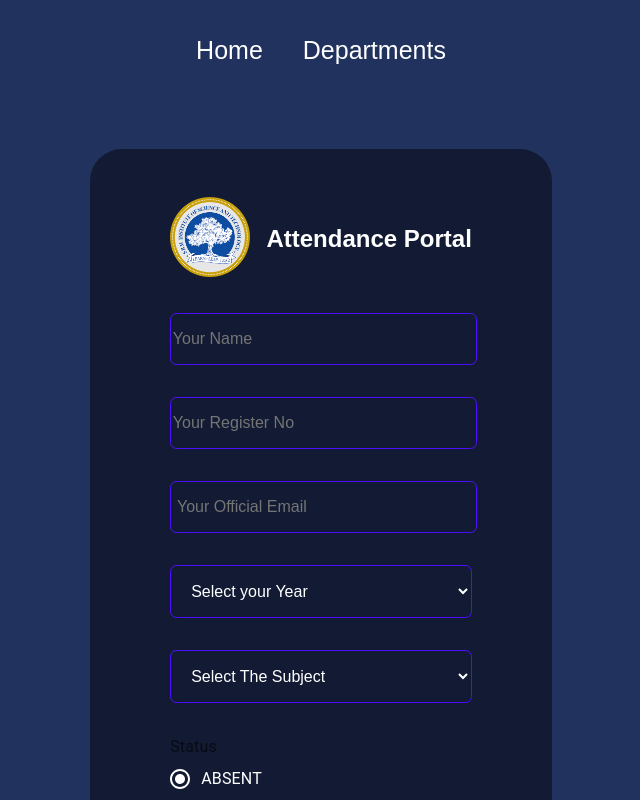
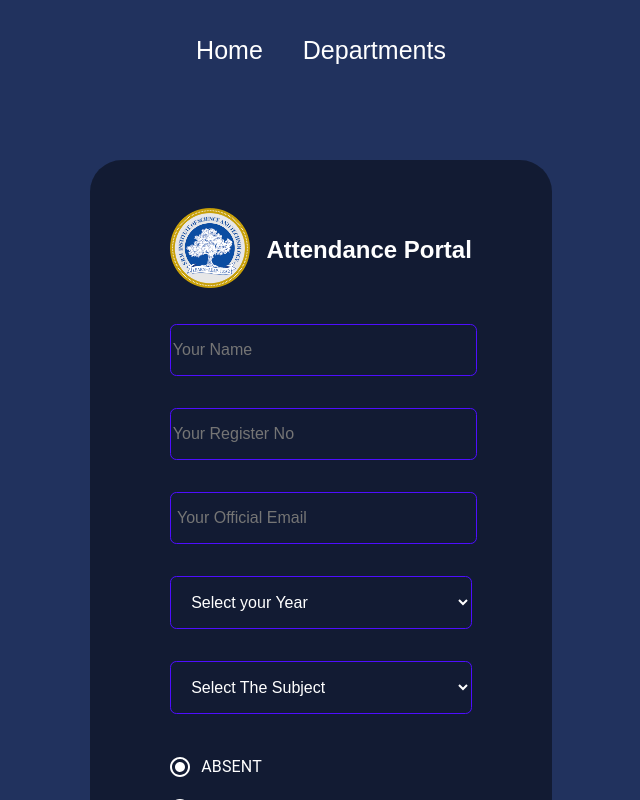
Before and after one commit to Muthu-kesavan/Attendance-system, a React (Create React App) app: page /Attendance/1 in a window 1280 px wide. Shown: the top 800 px of the page, without its empty margins (319-959 px from the left). Built offline with nearby package versions, Linux system fonts and the light colour scheme; no server answers.

Commit message:
Day 2 - Commit

```diff
--- a/src/Pages/AttendanceDisplay.js
+++ b/src/Pages/AttendanceDisplay.js
@@ -133,7 +133,7 @@ export default function Register() {
 
 
                     <FormControl>
-                        <FormLabel id="radio-buttons">Status</FormLabel>
+                        <FormLabel id="radio-buttons"></FormLabel>
                         <RadioGroup
                         aria-labelledby="radio-buttons"
                         defaultValue="Absent"
--- a/src/Pages/Thanks.js
+++ b/src/Pages/Thanks.js
@@ -6,7 +6,7 @@ function Thanks() {
   return (
     <div className="thanks">
         <img src={Logo} alt="srm logo" />
-        <h1>your Attendance is Submitted Successfully!!!</h1>
+        <h1>Your Attendance is Submitted Successfully!!!</h1>
     </div>
   )
 }
```
